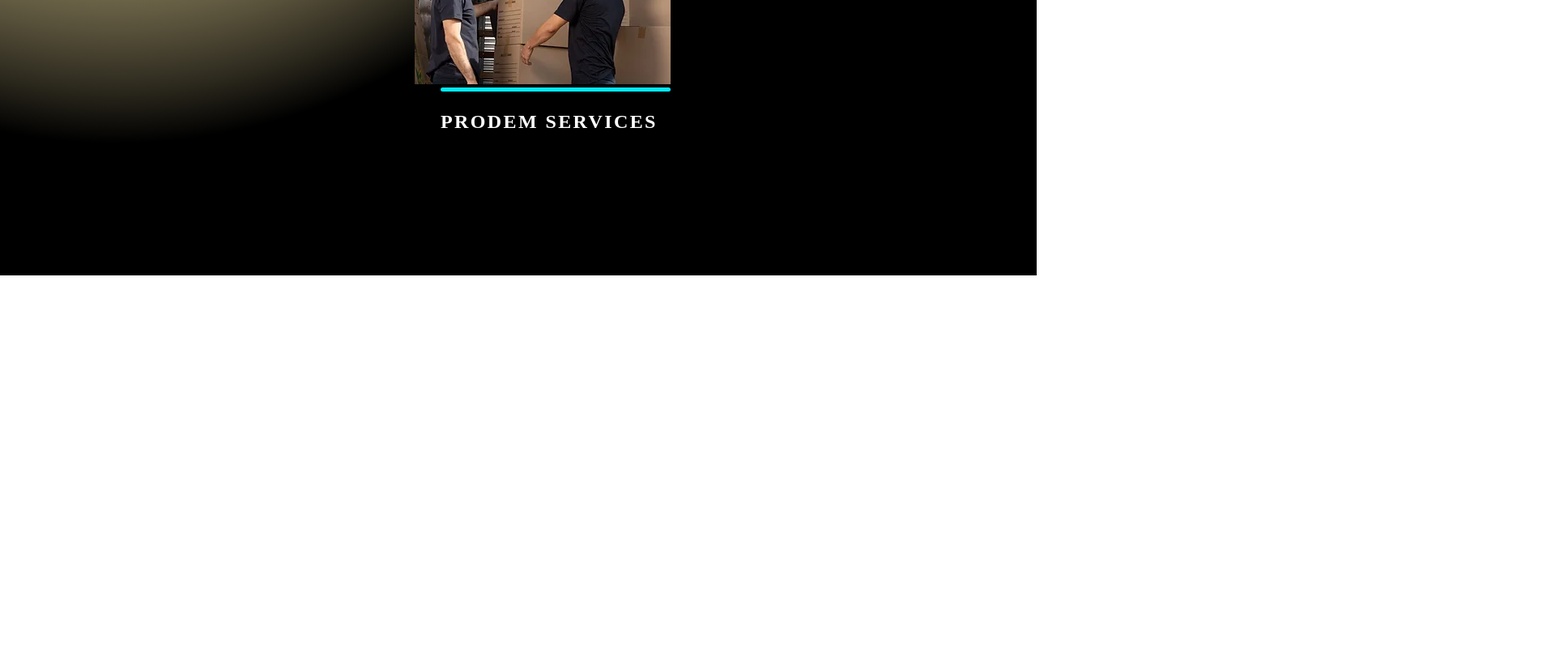
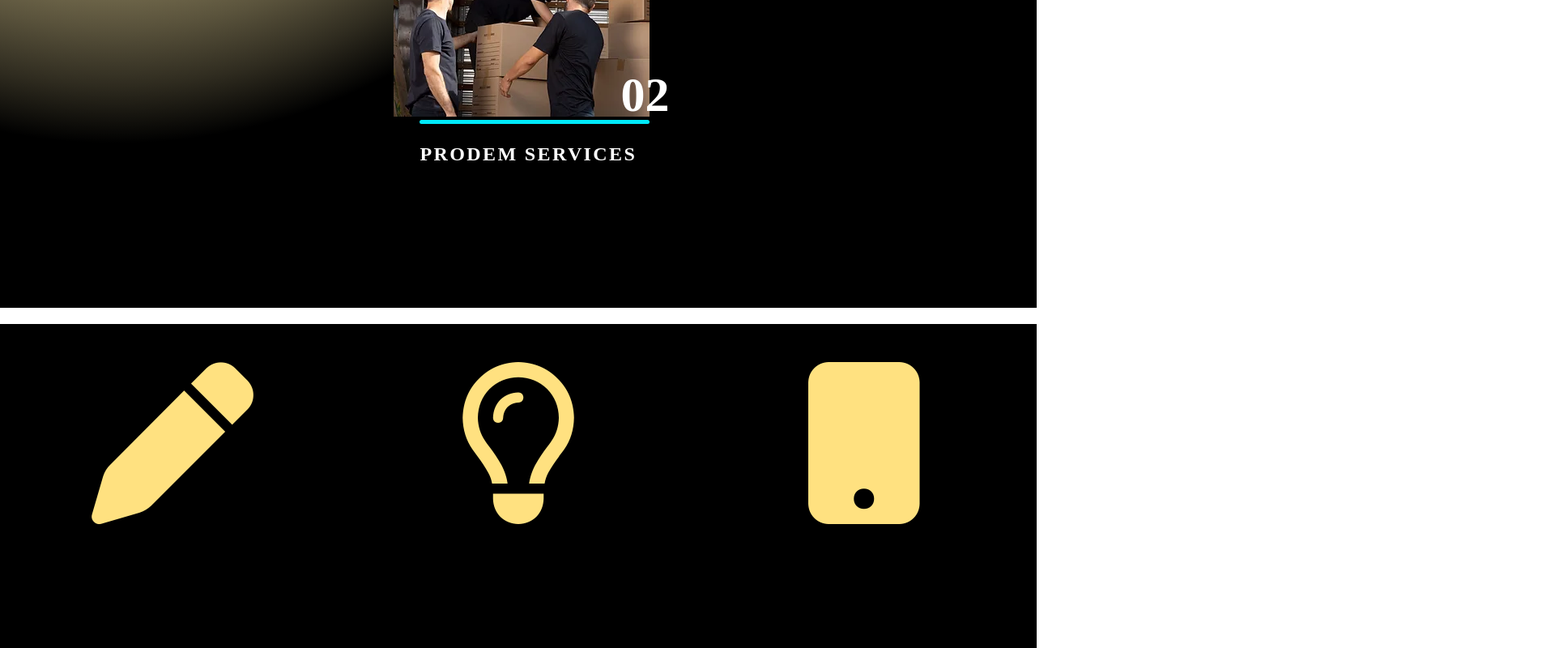
Before and after one commit to brillantCode/Prisme, a website: page index.html in a window 1280 px wide. Shown: the part 2620-3420 px from the top of the page at 81% size, 1920 px wide, since content can reach past the window. Before the commit the page ends 2995 px from the top, so only its background shows below. Drawn offline with Linux system fonts and the light colour scheme.

Commit message:
insomnie

```diff
--- a/index.html
+++ b/index.html
@@ -83,8 +83,8 @@
                 </div>
                 <div class="projets__bloc projets__bloc--position2">
                     <div class="projets__bloc__img">
-                        <img class="projects__bloc--img" src="./img/prodem.webp" alt="Prodem Services - Entreprise de déménageurs">
-                        <img class="projects__bloc--img" src="./img/prodemservice.webp" alt="Prodem Services - Entreprise de déménageurs">
+                        <img class="projets__bloc--img" src="./img/prodem.webp" alt="Prodem Services - Entreprise de déménageurs">
+                        <img class="projets__bloc--imgAfter" src="./img/prodemservice.webp" alt="Prodem Services - Entreprise de déménageurs">
                         <h4 class="projets__bloc__num2">02</h4>
                     </div>
                     <div class="projets__bloc__separateur reveal"></div>
@@ -96,7 +96,26 @@
                     <div class="projets__bloc__img">
                         <img class="projets__bloc--img" src="./img/gustave.webp" alt="Le Gustave - Restaurant de Beauvais">
                         <img class="projets__bloc--img" src="./img/gustave2.webp" alt="Le Gustave - Restaurant de Beauvais">
-                        <h4 class="projets__bloc__num">03</h4>
+                        <h4 class="projets__bloc__num3">03</h4>
+                    </div>
+                </div>
+            </div>
+        </section>
+        <section class="services">
+            <div class="services__bg">
+                <h2>SERVICES</h2>
+                <div class="services__cube">
+                    <div class="services__bloc">
+                        <i class="fa-solid fa-pen services__bloc__icon"></i>
+                        <h3 class="services__bloc__h3">BRANDING</h3>
+                    </div>
+                    <div class="services__bloc">
+                        <i class="fa-regular fa-lightbulb services__bloc__icon"></i>
+                        <h3 class="services__bloc__h3">CRÉATIVITÉ</h3>
+                    </div>
+                    <div class="services__bloc">
+                        <i class="fa-solid fa-mobile-button services__bloc__icon"></i>
+                        <h3 class="services__bloc__h3">COMMUNICATION</h3>
                     </div>
                 </div>
             </div>
--- a/sass/main.scss
+++ b/sass/main.scss
@@ -139,13 +139,14 @@
 .projets {
     background-color: black;
     width: 100%;
-    height: 1260px;
+    height: 1300px;
     margin: 0;
     padding: 0;
     &__bg {
         background: radial-gradient(circle at 11.1865234375% 29.94140625%, #ffebaa 0%, 35%, rgba(255, 235, 170, 0) 50%);
         width: 100%;
         height: 1260px;
+        overflow: hidden;
     }
     &__h2 {
         color: rgb(140,140,140);
@@ -169,15 +170,12 @@
         background: rgb(140,140,140);
     }
     &__bloc {
-        &--p {
-            z-index: 1;
-        }
         &__h3 {
             letter-spacing: 0.1em;
             color: rgb(255,255,255);
             font-size: 24px;
             padding-left: 32px;
-            position: relative;
+            width: 300px;
         }
         &__img {
             width: 360px;
@@ -189,6 +187,10 @@
             &:hover img:nth-child(2) {
                 opacity: 1;
             }
+        }
+        &--imgAfter {
+            top: -160px;
+            left: -30px;
         }
         &__img img:nth-child(2) {
             position: absolute;
@@ -210,30 +212,66 @@
             color: white;
             position: absolute;
             bottom: 330px;
-            left: 330px;
+            left: 320px;
         }
         &__num2 {
             text-align: right;
             font-size: 60px;
             color: white;
             position: absolute;
-            left: 300px;
-            bottom: 60px;
+            left: 280px;
+            top: 70px;
+        }
+        &__num3 {
+            text-align: right;
+            font-size: 60px;
+            color: white;
+            position: absolute;
+            left: 220px;
+            bottom: 340px;
         }
         &--position1 {
             position: relative;
-            left: 22%;
+            left: 16%;
             bottom: 200px;
         }
         &--position2 {
             position: relative;
-            left: 40%;
-            bottom: 100px;
+            left: 38%;
+            bottom: 60px;
         }
         &--position3 {
             position: relative;
-            left: 60%;
-            bottom: 900px;
+            left: 63%;
+            bottom: 960px;
+        }
+    }
+}
+
+.services {
+    width: 100%;
+    height: 820px;
+    background-color: #000000;
+    &__bg {
+        width: 100%;
+        height: 820px;
+        background: radial-gradient(circle at 2.189127604166667% 0%, #000000 0%, 19.8%, rgba(0,0,0,0) 66%), radial-gradient(circle at 50.105794270833336% 100%, #FFEBAA 0%, 7.8%, rgba(255,235,170,0) 26%), radial-gradient(circle at 48.9013671875% 49.521484375%, rgba(255,255,255,0) 0%, 100%, rgba(255,255,255,0) 100%);
+    }
+    &__cube {
+        display: flex;
+        justify-content: center;
+        align-items: center;
+        flex-direction: row;
+        width: 100%;
+    }
+    &__bloc {
+        display: flex;
+        align-items: center;
+        flex-direction: column;
+        width: 100%;
+        &__icon {
+            font-size: 200px;
+            color: rgb(255,225,128);
         }
     }
 }
```
Also changed, not shown: css/style.css, 1 other file.
